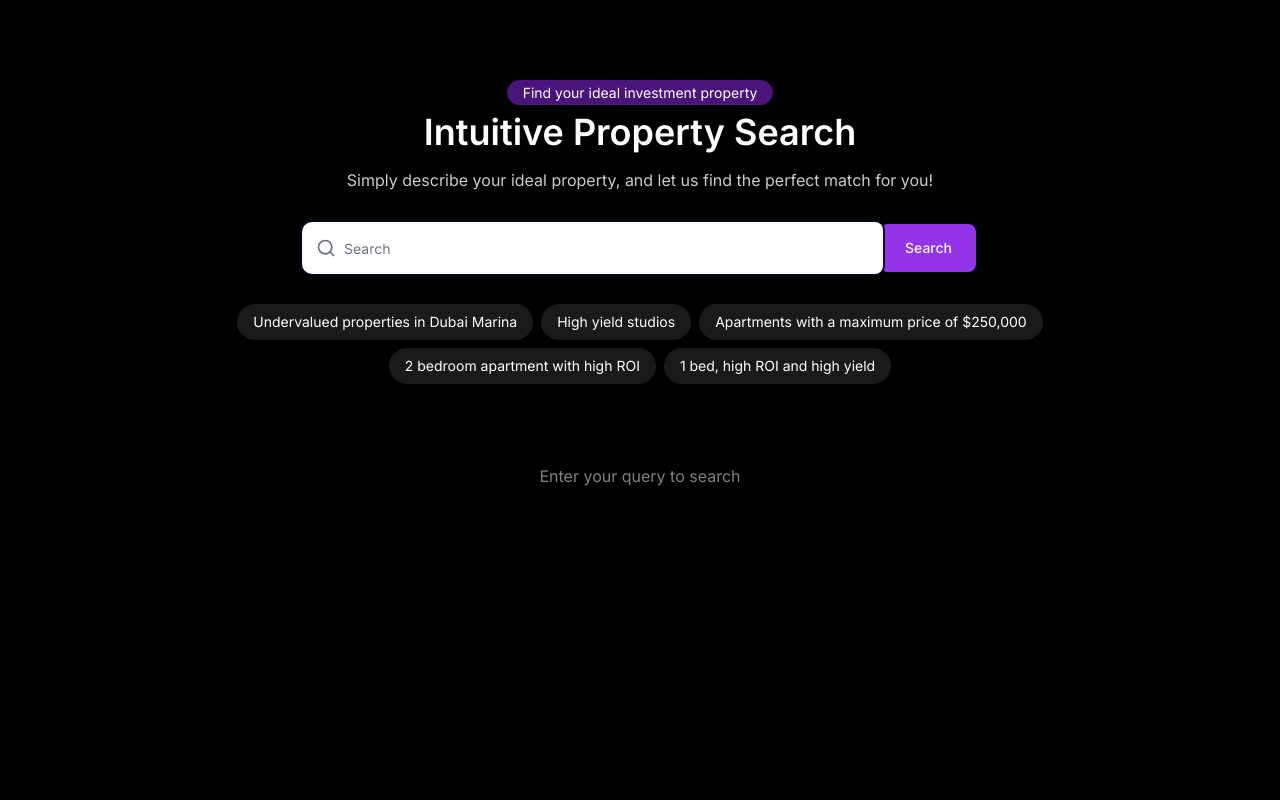
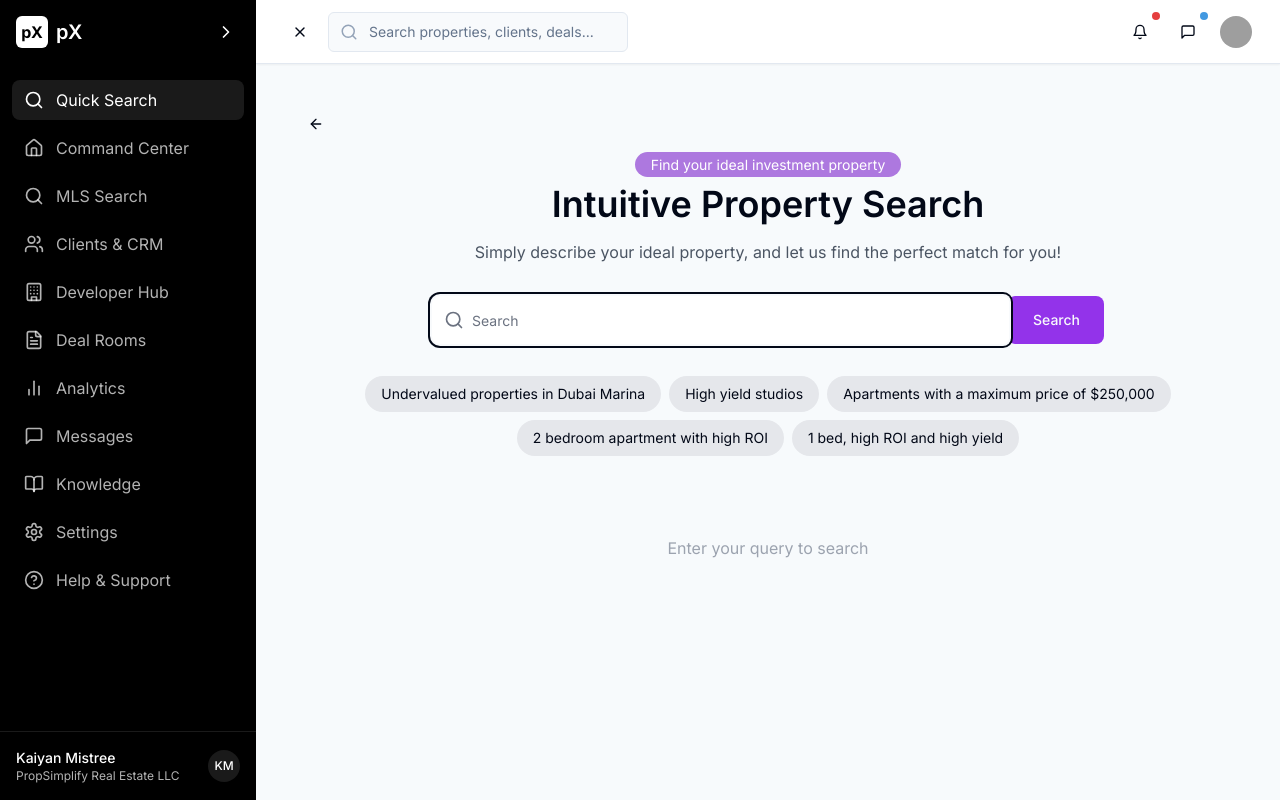
Before and after one commit to kkmistree/px-logistiya-c98633f6, a React (Vite) app: page /search in a window 1280 px wide. Built offline with nearby package versions, Linux system fonts and the light colour scheme; grey boxes are pictures that could not be loaded.

Commit message:
Fix: Quick search screen layout
Ensure the quick search screen maintains the same layout as other screens, with the sidebar always visible.

```diff
--- a/src/components/search/QuickSearch.tsx
+++ b/src/components/search/QuickSearch.tsx
@@ -1,6 +1,5 @@
-
 import { useState, useEffect } from "react";
-import { Search as SearchIcon, Loader2 } from "lucide-react";
+import { Search as SearchIcon, Loader2, ArrowLeft } from "lucide-react";
 import { Input } from "@/components/ui/input";
 import { Button } from "@/components/ui/button";
 
@@ -57,17 +56,28 @@ const QuickSearch = ({ onSearch, fullScreen = false, onClose }: QuickSearchProps
 
   if (fullScreen) {
     return (
-      <div className="fixed inset-0 bg-black text-white z-50 flex flex-col">
-        <div className="container mx-auto px-4 pt-20 max-w-4xl flex flex-col items-center">
+      <div className="relative w-full h-full bg-estate-background pt-4">
+        {onClose && (
+          <Button
+            variant="ghost"
+            size="icon"
+            className="absolute top-0 left-0 m-4"
+            onClick={onClose}
+          >
+            <ArrowLeft size={20} />
+          </Button>
+        )}
+
+        <div className="container mx-auto px-4 pt-12 max-w-4xl flex flex-col items-center">
           <div className="mb-2">
             <span className="bg-purple-700/60 text-white text-sm py-1 px-4 rounded-full">
               Find your ideal investment property
             </span>
           </div>
 
-          <h1 className="text-4xl font-semibold text-white text-center mb-4">Intuitive Property Search</h1>
+          <h1 className="text-4xl font-semibold text-center mb-4">Intuitive Property Search</h1>
 
-          <p className="text-white/80 text-center mb-8">
+          <p className="text-gray-600 text-center mb-8">
             Simply describe your ideal property, and let us find the perfect match for you!
           </p>
 
@@ -100,7 +110,7 @@ const QuickSearch = ({ onSearch, fullScreen = false, onClose }: QuickSearchProps
               <span
                 key={index}
                 onClick={() => setQuery(suggestion)}
-                className="px-4 py-2 bg-white/10 rounded-full text-sm hover:bg-white/20 cursor-pointer transition-colors"
+                className="px-4 py-2 bg-gray-200 hover:bg-gray-300 rounded-full text-sm cursor-pointer transition-colors"
               >
                 {suggestion}
               </span>
@@ -108,7 +118,7 @@ const QuickSearch = ({ onSearch, fullScreen = false, onClose }: QuickSearchProps
           </div>
 
           {/* Search results would go here */}
-          <div className="text-white text-center mt-8">
+          <div className="text-center mt-8">
             {isSearching ? (
               <div className="flex flex-col items-center">
                 <Loader2 className="w-8 h-8 animate-spin mb-4" />
@@ -116,7 +126,7 @@ const QuickSearch = ({ onSearch, fullScreen = false, onClose }: QuickSearchProps
               </div>
             ) : (
               query.length === 0 && (
-                <p className="text-white/50">Enter your query to search</p>
+                <p className="text-gray-400">Enter your query to search</p>
               )
             )}
           </div>
--- a/src/pages/Search.tsx
+++ b/src/pages/Search.tsx
@@ -2,6 +2,7 @@
 import { useState } from "react";
 import { useNavigate } from "react-router-dom";
 import QuickSearch from "@/components/search/QuickSearch";
+import AppShell from "@/components/layout/AppShell";
 
 const SearchPage = () => {
   const navigate = useNavigate();
@@ -15,7 +16,11 @@ const SearchPage = () => {
     navigate(-1);
   };
 
-  return <QuickSearch fullScreen onSearch={handleSearch} onClose={handleClose} />;
+  return (
+    <AppShell>
+      <QuickSearch fullScreen onSearch={handleSearch} onClose={handleClose} />
+    </AppShell>
+  );
 };
 
 export default SearchPage;
```
